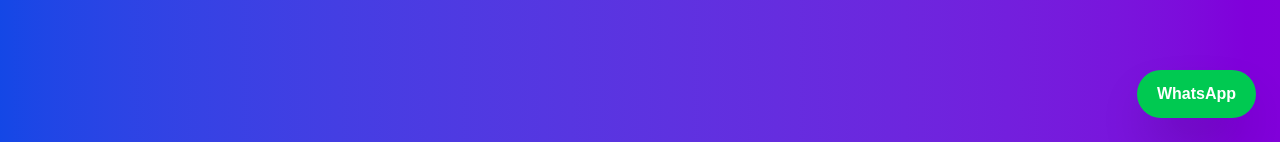
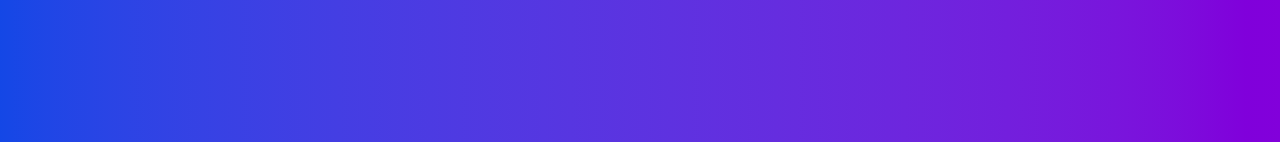
Before and after one commit to abiavudaiappan2922-prog/Akash-tution-center, a Next.js app: page / in a window 1280 px wide. Shown: the part 658-800 px from the top of the page. Built offline with nearby package versions, Linux system fonts and the light colour scheme.

Commit message:
Fixed WhatsApp button

```diff
--- a/app/page.tsx
+++ b/app/page.tsx
@@ -6,7 +6,7 @@
 import Admission from "../components/Admission";
 import Contact from "../components/Contact";
 import Footer from "../components/Footer";
-import Whatsapp from "../components/WhatsApp";
+
 
 export default function Home() {
 
@@ -48,7 +48,6 @@
 
       <Footer />
 
-      <Whatsapp />
 
     </main>
 
--- a/components/WhatsApp.tsx
+++ /dev/null
@@ -1,12 +0,0 @@
-export default function Whatsapp() {
-  return (
-    <div className="fixed bottom-6 right-6 z-[9999]">
-      <a
-        href="https://api.whatsapp.com/send?phone=919087580456"
-        className="bg-green-500 text-white px-5 py-3 rounded-full shadow-2xl font-bold block"
-      >
-        WhatsApp
-      </a>
-    </div>
-  );
-}
```
